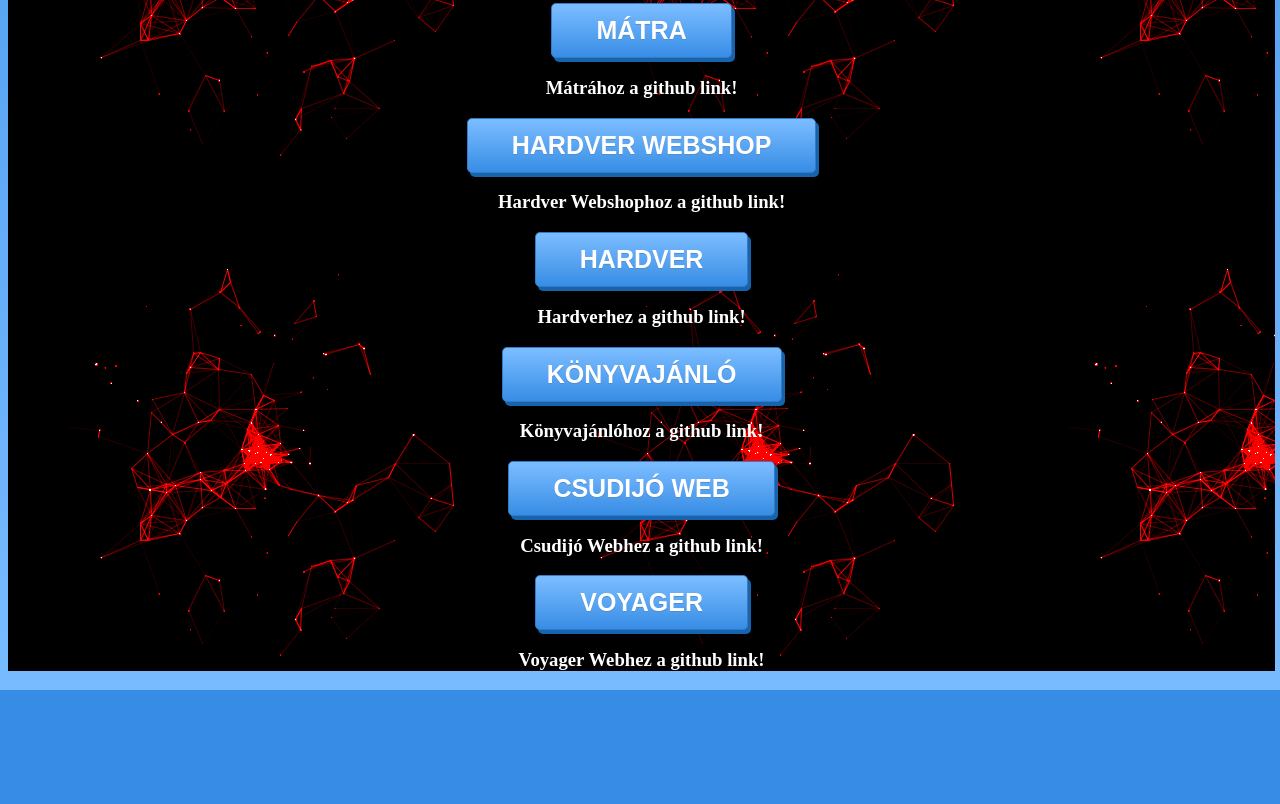
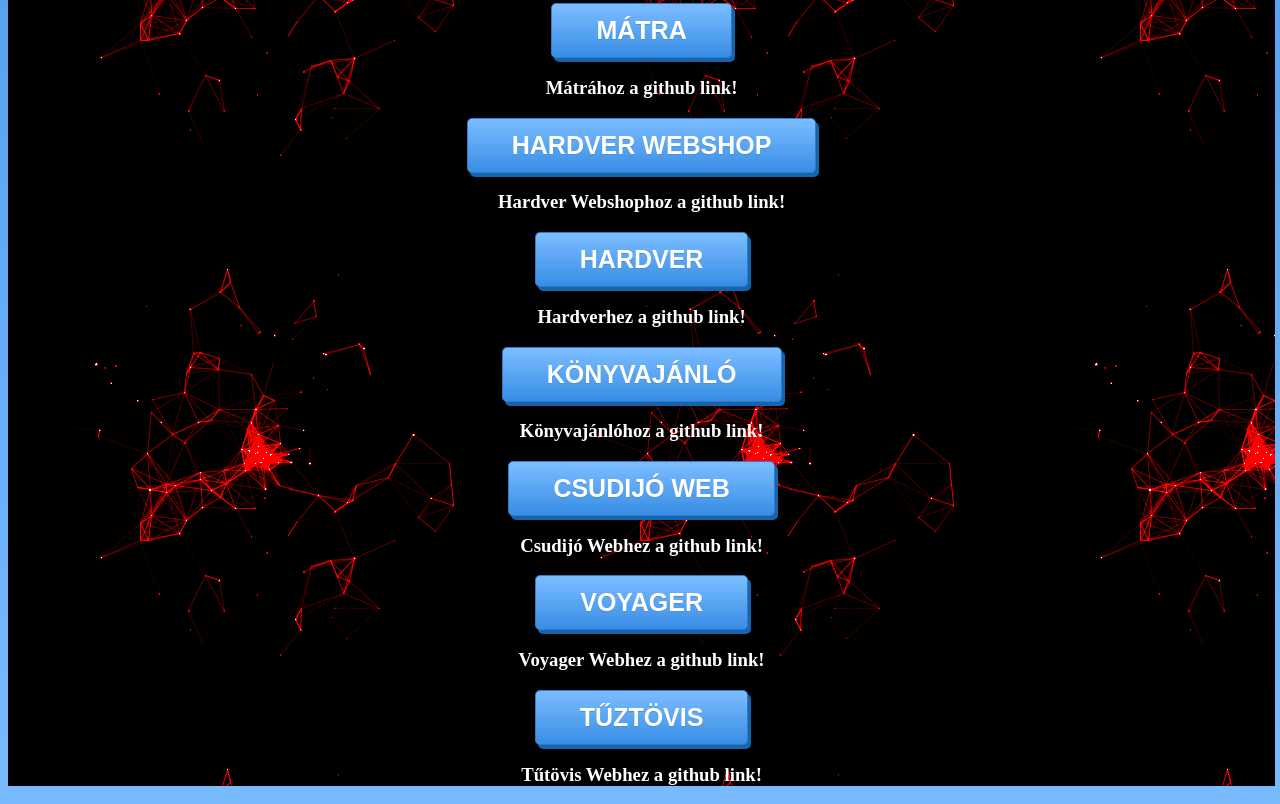
Before and after one commit to vagnerdavid/OSSZES_MUNKA, a plain HTML site: page index.html in a window 1280 px wide. Shown: the part 797-1601 px from the top of the page. Before the commit the page ends 1487 px from the top, so only its background shows below. Drawn offline with Linux system fonts and the light colour scheme.

Commit message:
Update index.html

```diff
--- a/index.html
+++ b/index.html
@@ -67,5 +67,10 @@
     <h3>Voyager Webhez a github link!</h3>
 </div>
 
+  <div class="container">
+    <button class="myButton" onclick="window.open('https://vagnerdavid.github.io/TUZTOVIS/','_blank')"> TŰZTÖVIS</button>
+    <h3>Tűtövis Webhez a github link!</h3>
+</div>
+
 </body>
 </html>
```
